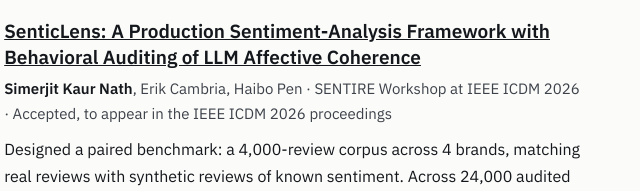
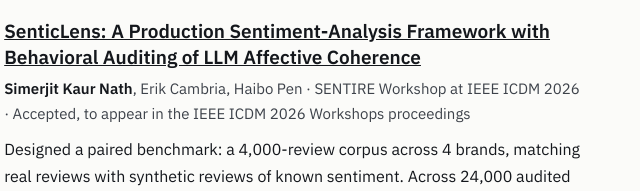
Before and after one commit to simer05/simer05.github.io, a plain HTML site: page index.html in a window 1280 px wide. Shown: the part 609-800 px from the top of the page, 584-1224 px from the left. Drawn offline with Linux system fonts and the light colour scheme.

Commit message:
Name the ICDM Workshops proceedings

```diff
--- a/index.html
+++ b/index.html
@@ -64,7 +64,7 @@
 <div class="mono" style="padding-top: 4px">First author</div>
 <div>
 <h3 style="margin: 0 0 6px; font-size: 19px; line-height: 1.4; font-weight: 600"><a href="https://sentic.net/senticlens.pdf" style="color: #14171C">SenticLens: A Production Sentiment-Analysis Framework with Behavioral Auditing of LLM Affective Coherence</a></h3>
-<p style="margin: 0 0 10px; font-size: 15px; color: #3D424A"><b style="font-weight: 600; color: #14171C">Simerjit Kaur Nath</b>, Erik Cambria, Haibo Pen · SENTIRE Workshop at IEEE ICDM 2026 · Accepted, to appear in the IEEE ICDM 2026 proceedings</p>
+<p style="margin: 0 0 10px; font-size: 15px; color: #3D424A"><b style="font-weight: 600; color: #14171C">Simerjit Kaur Nath</b>, Erik Cambria, Haibo Pen · SENTIRE Workshop at IEEE ICDM 2026 · Accepted, to appear in the IEEE ICDM 2026 Workshops proceedings</p>
 <p style="margin: 0; font-size: 16px">Designed a paired benchmark: a 4,000-review corpus across 4 brands, matching real reviews with synthetic reviews of known sentiment. Across 24,000 audited records and 3 open-weight LLMs, models contradicted themselves ~6× as often on real reviews as on clean data (2.32% vs 0.37%).</p>
 </div>
 </div>
```
Also changed, not shown: 1 other file.
